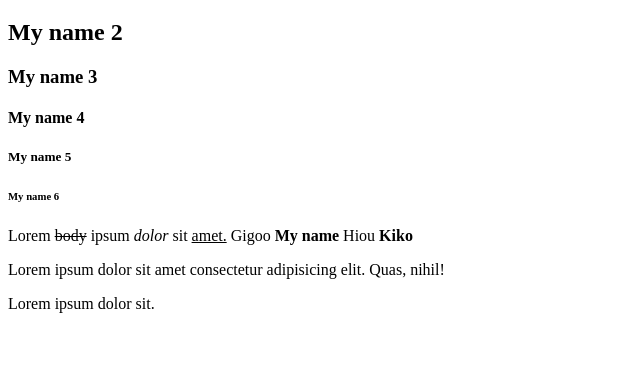
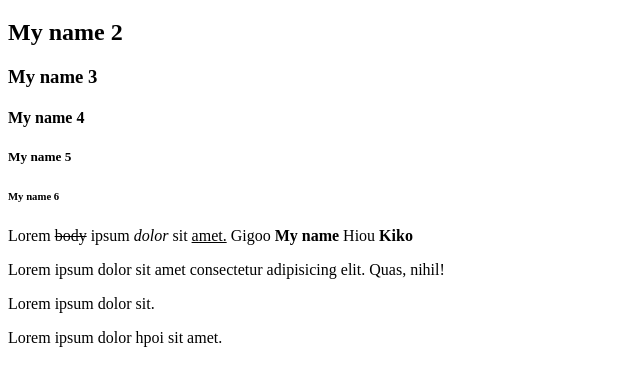
Before and after one commit to irancez/RepositoryKorotka, a plain HTML site: page index.html in a window 1280 px wide. Shown: the part 61-446 px from the top of the page, without its empty margins (0-640 px from the left). Drawn offline with Linux system fonts and the light colour scheme.

Commit message:
first commit - test branch

```diff
--- a/index.html
+++ b/index.html
@@ -13,5 +13,6 @@
         <p>Lorem <strike>body</strike> ipsum <em>dolor</em> sit <u>amet.</u> Gigoo <b>My name</b> Hiou <strong>Kiko</strong> </p>
         <p>Lorem ipsum dolor sit amet consectetur adipisicing elit. Quas, nihil!</p>
         <p>Lorem ipsum dolor sit.</p>
+        <p>Lorem ipsum dolor  hpoi sit amet.</p>
     </body>
 </html>
```
